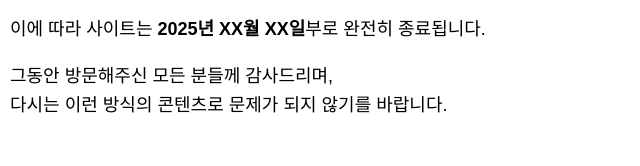
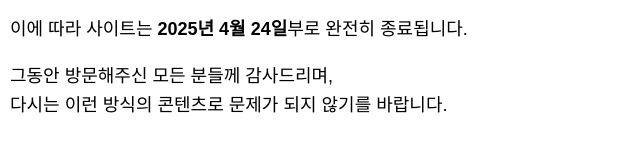
Before and after one commit to Pextor/hi, a plain HTML site: page index.html in a window 1280 px wide. Shown: the part 342-508 px from the top of the page, 230-870 px from the left. Drawn offline with Linux system fonts and the light colour scheme.

Commit message:
Update index.html

```diff
--- a/index.html
+++ b/index.html
@@ -48,7 +48,7 @@
       <li>서버 운영자의 부담 및 법적 책임 증가</li>
       <li>표현의 자유를 둘러싼 지속적인 논란</li>
     </ul>
-    <p>이에 따라 사이트는 <strong>2025년 XX월 XX일</strong>부로 완전히 종료됩니다.</p>
+    <p>이에 따라 사이트는 <strong>2025년 4월 24일</strong>부로 완전히 종료됩니다.</p>
     <p>그동안 방문해주신 모든 분들께 감사드리며,<br>다시는 이런 방식의 콘텐츠로 문제가 되지 않기를 바랍니다.</p>
     <p class="end">- 운영자 드림 -</p>
   </div>
```
